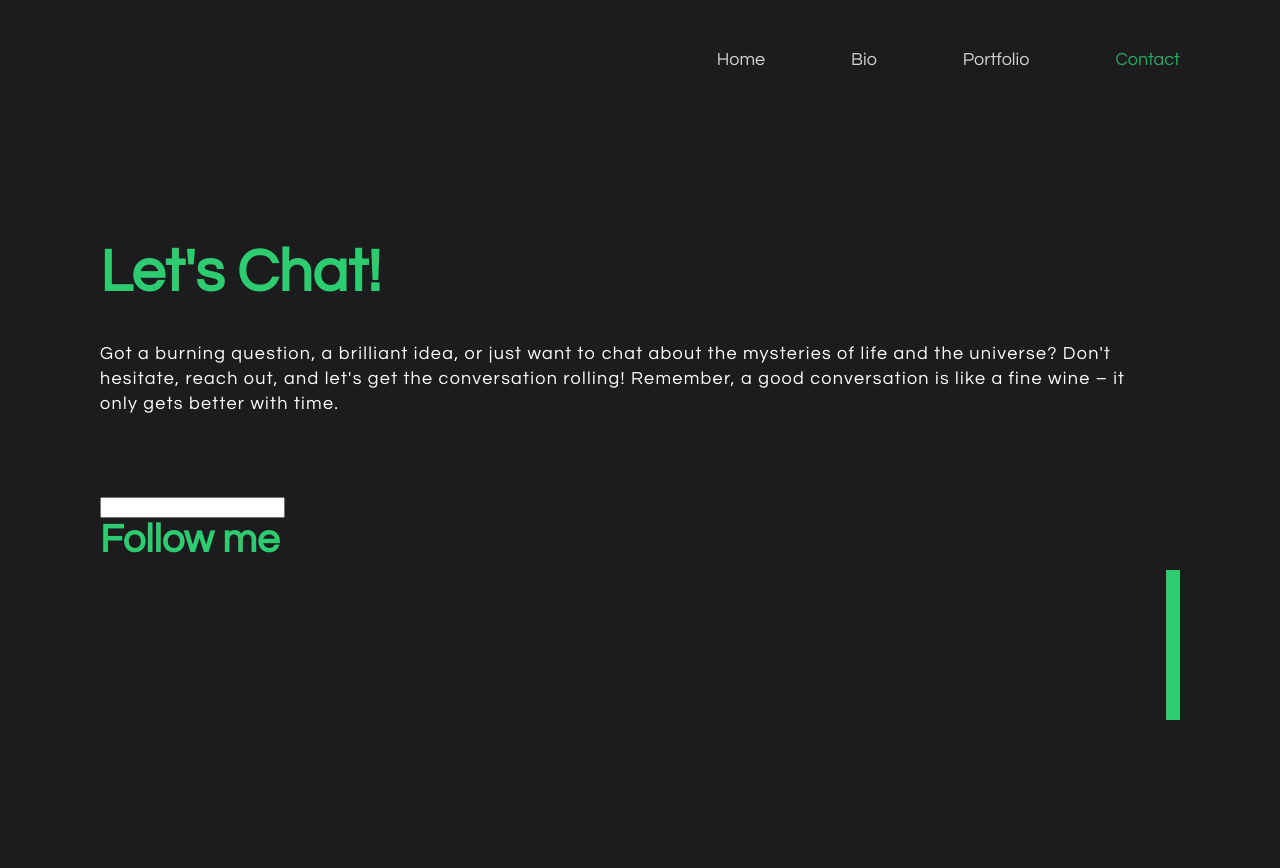
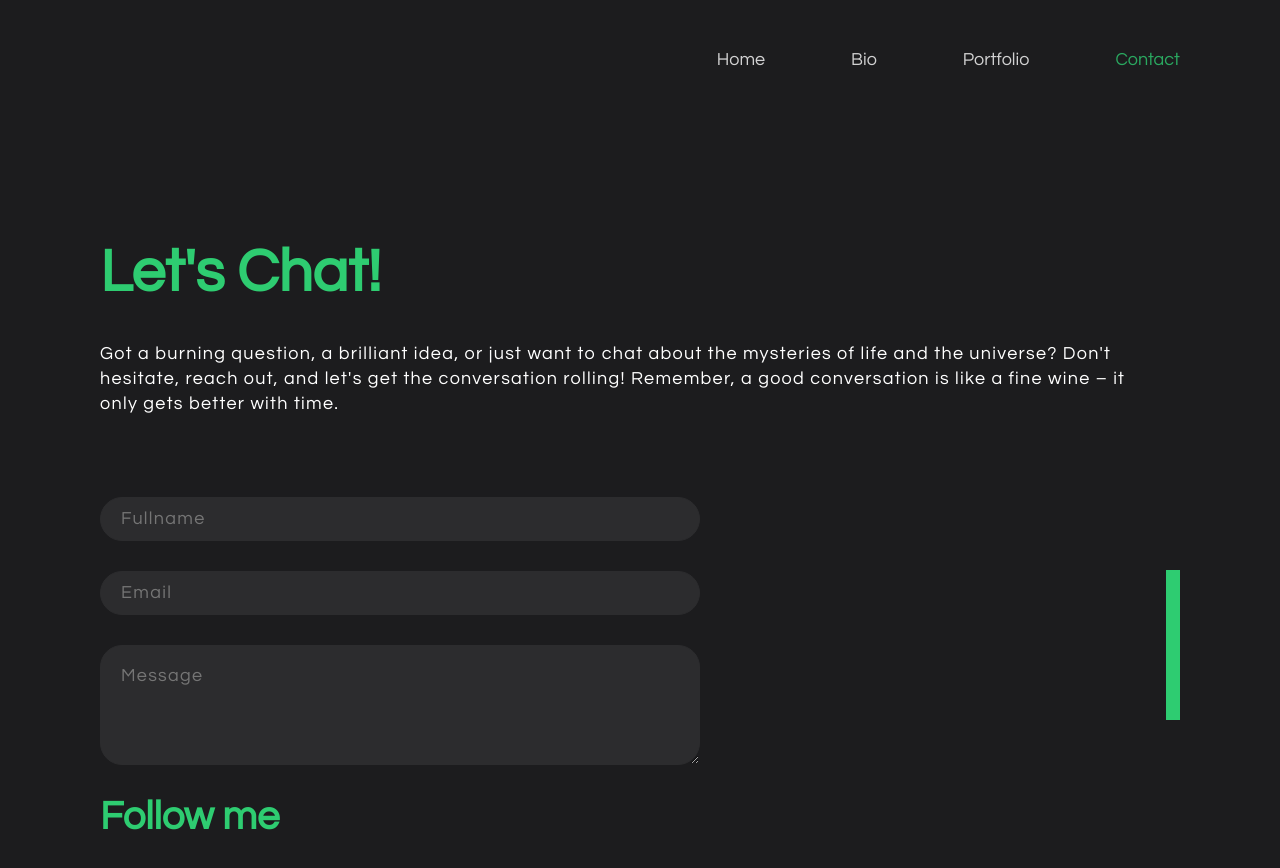
Before and after one commit to opeodedeyi/tutor, a React (Vite) app: page /contact in a window 1280 px wide. Shown: the top 868 px of the page. Before the commit the page ends 800 px from the top, so only its background shows below. Built offline with nearby package versions, Linux system fonts and the light colour scheme.

Commit message:
improved form

```diff
--- /dev/null
+++ b/src/components/formInput/FormInput.css
@@ -0,0 +1,42 @@
+.form-input {
+    display: block;
+    width: 100%;
+    max-width: 600px;
+    height: 44px;
+    border-radius: 22px;
+    padding: 0 20px;
+    font-size: 18px;
+    border: 1px solid var(--header-background-color);
+    background-color: var(--header-background-color);
+    color: var(--color-text);
+    box-sizing: border-box;
+    outline: none;
+    letter-spacing: 1.3px;
+    font-family: 'Questrial', sans-serif;
+    margin: 10px 0 30px;
+}
+
+.form-input:focus {
+    border-color: var(--header-background-color);
+}
+
+.form-textarea {
+    height: 120px;
+    padding: 20px;
+    resize: vertical;
+}
+
+@media screen and  (max-width: 768px) {
+    .form-input {
+        height: 40px;
+        border-radius: 20px;
+        padding: 0 12px;
+        font-size: 16px;
+        margin: 10px 0 30px;
+    }
+
+    .form-textarea {
+        height: 120px;
+        padding: 14px 20px;
+    }
+}
--- /dev/null
+++ b/src/components/formInput/FormInput.jsx
@@ -0,0 +1,31 @@
+import React from "react";
+import "./FormInput.css";
+
+const FormInput = ( props ) => {
+    if (props.type === 'textarea') {
+        return (
+            <>
+                <textarea
+                    className="form-input form-textarea"
+                    placeholder={props.placeholder}
+                    value={props.value}
+                    onChange={props.onChange}
+                ></textarea>
+            </>
+        )
+    } else {
+        return (
+            <>
+                <input
+                    className="form-input"
+                    type={props.type}
+                    placeholder={props.placeholder}
+                    value={props.value}
+                    onChange={props.onChange}
+                />
+            </>
+        );
+    }
+}
+
+export default FormInput
--- a/src/components/formfield/Formfield.jsx
+++ /dev/null
@@ -1,12 +0,0 @@
-import React from "react";
-import "./Formfield.css";
-
-const Formfield = (props) => {
-    return (
-        <>
-            <input type={props.type} placeholder={props.placeholder} />
-        </>
-    )
-}
-
-export default Formfield
--- a/src/pages/contact/Contact.css
+++ b/src/pages/contact/Contact.css
@@ -7,6 +7,10 @@
     display: flex;
     flex-direction: row;
     flex-wrap: nowrap;
+}
+
+.contact-body-content-main {
+    width: 100%;
 }
 
 .contact-body-title {
--- a/src/pages/contact/Contact.jsx
+++ b/src/pages/contact/Contact.jsx
@@ -1,21 +1,51 @@
-import React from "react";
+import React, { useState } from "react";
 import Header from "../../components/header/Header";
 import Vertiline from "../../components/design/Vertiline";
-import Formfield from "../../components/formfield/Formfield";
+import FormInput from "../../components/formInput/FormInput";
 import './Contact.css';
 
 const Contact = () => {
+    const [name, setName] = useState('');
+    const [email, setEmail] = useState('');
+    const [message, setMessage] = useState('');
+
+    const handleSubmit = (e) => {
+        e.preventDefault();
+        console.log({ name, email, message });
+    };
     return (
         <>
             <Header />
 
             <div className="contact-body">
                 <div className="contact-body-content">
-                    <div className="contact-body-content-main">
+                    <form className="contact-body-content-main" action="https://formsubmit.co/opeyemiodedeyi@gmail.com" method="post">
+
                         <p className="contact-body-title">Let's Chat!</p>
+
                         <p className="contact-body-text">Got a burning question, a brilliant idea, or just want to chat about the mysteries of life and the universe? Don't hesitate, reach out, and let's get the conversation rolling! Remember, a good conversation is like a fine wine – it only gets better with time.</p>
-                        <Formfield />
-                    </div>
+
+                        <FormInput
+                            type="text"
+                            placeholder="Fullname"
+                            input="Fullname"
+                            value={name}
+                            onChange={(e) => setName(e.target.value)}/>
+
+                        <FormInput
+                            type="email"
+                            placeholder="Email"
+                            input="Email"
+                            value={email}
+                            onChange={(e) => setEmail(e.target.value)}/>
+
+                        <FormInput
+                            type="textarea"
+                            placeholder="Message"
+                            value={message}
+                            onChange={(e) => setMessage(e.target.value)}/>
+
+                    </form>
                     <div className="contact-body-content-socials">
                         <p className="contact-body-subtitle">Follow me</p>
                     </div>
```
Also changed, not shown: src/components/formfield/Formfield.css (deleted).
